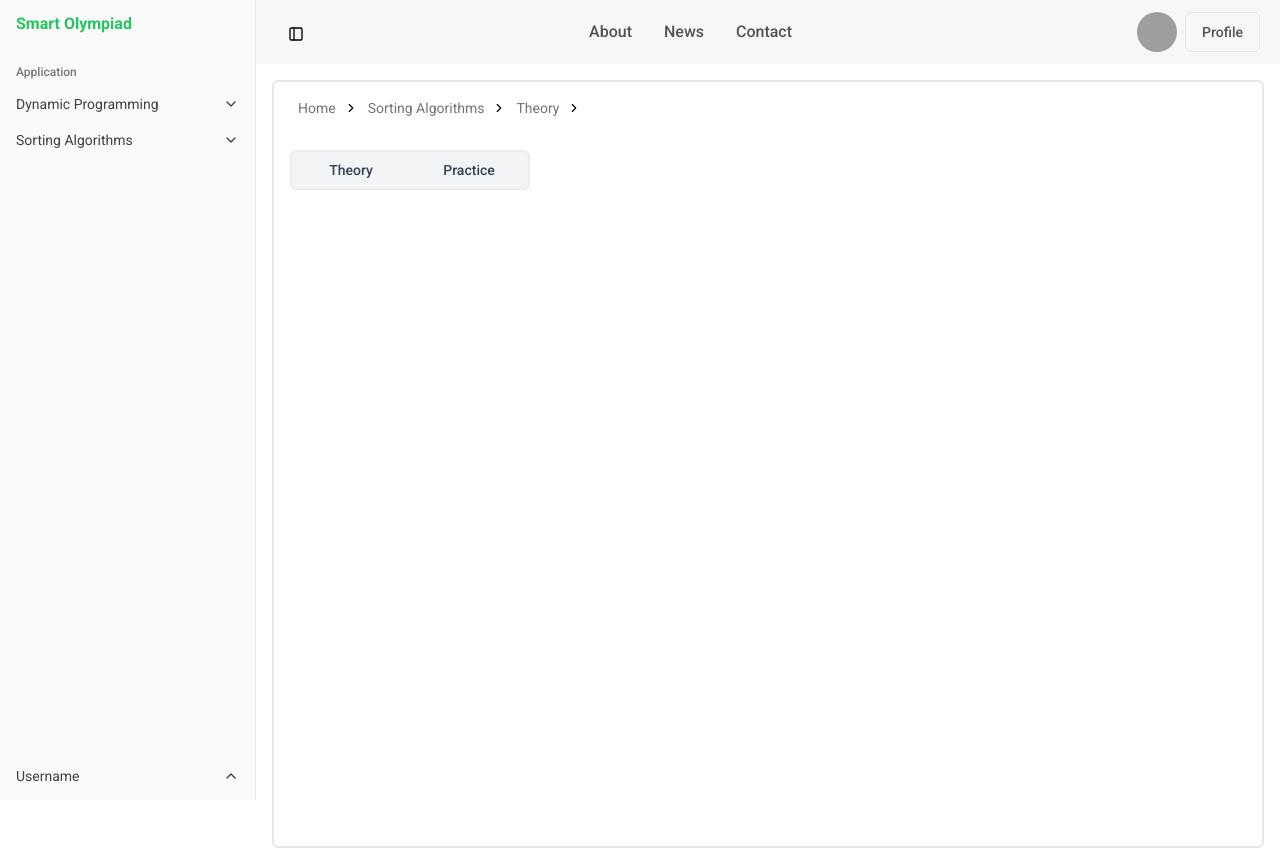
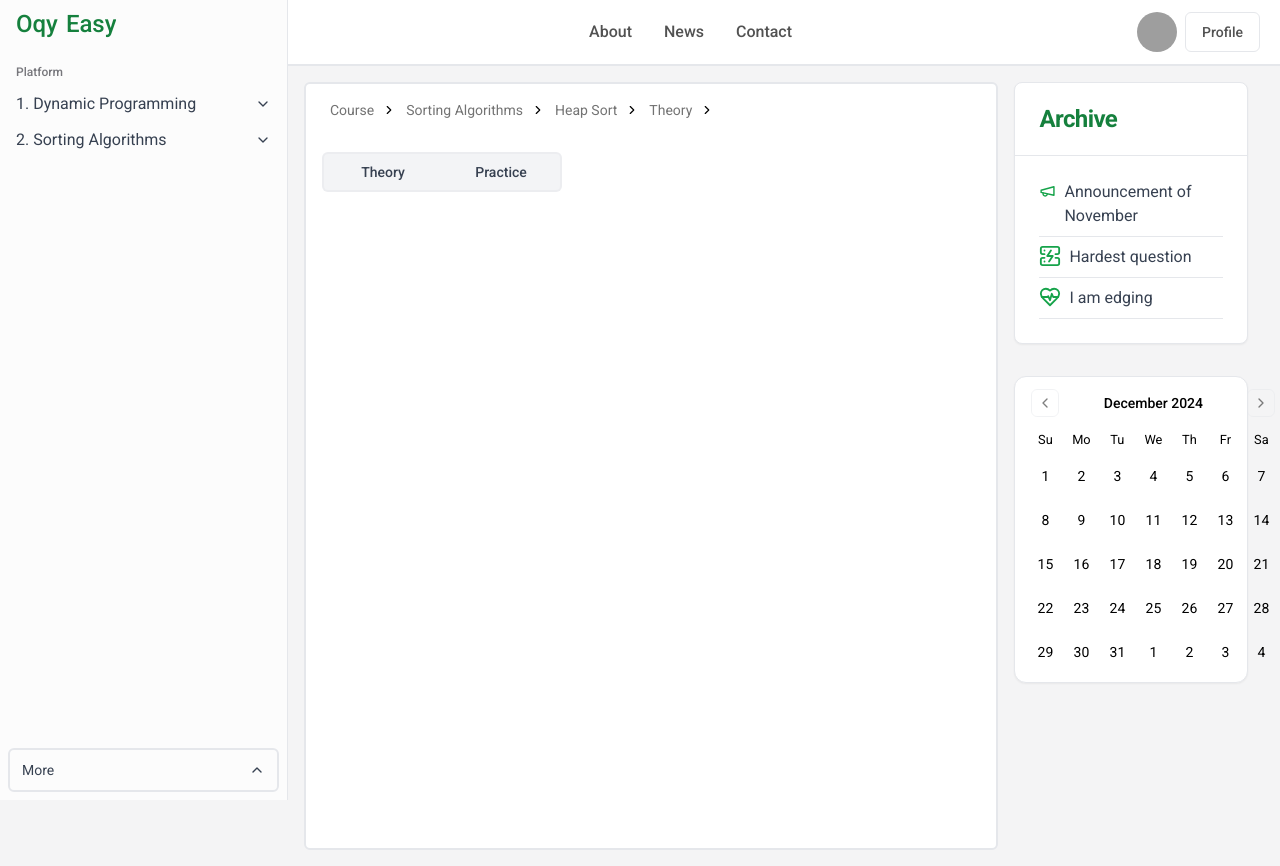
Before and after one commit to margs163/OquEasy, a Next.js app: page / in a window 1280 px wide. Built offline with nearby package versions, Linux system fonts and the light colour scheme; grey boxes are pictures that could not be loaded.

Commit message:
Archive and Calendar sections created

```diff
--- a/app/globals.css
+++ b/app/globals.css
@@ -16,7 +16,7 @@ body {
 @layer base {
   :root {
     --radius: 0.5rem;
-    --sidebar-background: 0 0% 98%;
+    --sidebar-background: 0 0% 99%;
     --sidebar-foreground: 240 5.3% 26.1%;
     --sidebar-primary: 240 5.9% 10%;
     --sidebar-primary-foreground: 0 0% 98%;
--- a/app/layout.js
+++ b/app/layout.js
@@ -13,6 +13,19 @@ import {
   BreadcrumbSeparator,
 } from "@/components/ui/breadcrumb.jsx";
 
+import { Megaphone, ServerCrash, HeartPulse } from "lucide-react";
+
+import {
+  Card,
+  CardContent,
+  CardDescription,
+  CardFooter,
+  CardHeader,
+  CardTitle,
+} from "@/components/ui/card";
+
+import { Calendar } from "@/components/ui/calendar";
+
 export const metadata = {
   title: "Main Page prototype",
   description: "A page prototype of main course page",
@@ -24,19 +37,21 @@ export const roboto = Roboto({
 });
 
 const tabs = [
-  { href: "/#", label: "Home" },
+  { href: "/#", label: "Course" },
   { href: "/algorithms", label: "Sorting Algorithms" },
+  { href: "/heapsort", label: "Heap Sort" },
   { href: "/theory", label: "Theory" },
 ];
 
 export default function RootLayout({ children }) {
   return (
     <html lang="en">
-      <body className={`${roboto.className} antialiased`}>
+      <body className={`${roboto.className} bg-zinc-100 antialiased`}>
         <Navbar />
         <SidebarProvider className="">
           <AppSidebar className="" />
-          <main className=" bg-white p-2 m-4 border-2 border-gray-200 rounded-md w-full">
+          <div className="w-full grid grid-cols-[minmax(0,_0.7fr)_minmax(0,_0.3fr)]">
+            <main className=" col-start-1 col-end-2 bg-white p-2 m-4 border-2 border-gray-200 rounded-md w-full">
               <Breadcrumb className="ml-4 mt-2">
                 <BreadcrumbList>
                   {tabs.map((item, index) => {
@@ -47,7 +62,9 @@ export default function RootLayout({ children }) {
                       >
                         <BreadcrumbItem>
                           <BreadcrumbLink asChild>
-                          <Link href={item.href} className="text-neutral-500">{item.label}</Link>
+                            <Link href={item.href} className="text-neutral-500">
+                              {item.label}
+                            </Link>
                           </BreadcrumbLink>
                         </BreadcrumbItem>
                         <BreadcrumbSeparator />
@@ -56,11 +73,43 @@ export default function RootLayout({ children }) {
                   })}
                 </BreadcrumbList>
               </Breadcrumb>
-            <SidebarTrigger className="flex fixed top-5" />
-            <div className="flex mx-2 mt-8 gap-4">
-              {children}
+              {/* <SidebarTrigger className="flex fixed top-5" /> */}
+              <div className="flex mx-2 mt-8 gap-4">{children}</div>
+            </main>
+            <aside className=" col-start-2 col-end-3 mx-8 mt-4 flex flex-col gap-8">
+              <Card className="bg-white text-gray-700">
+                <CardHeader>
+                  <CardTitle className="text-green-700">Archive</CardTitle>
+                </CardHeader>
+                <hr className="w-full border-1 mb-6" />
+                <CardContent>
+                  <ul className="flex flex-col gap-2">
+                    <li className="flex justify-start gap-2">
+                      <Megaphone size={22} className=" text-green-600" />
+                      <Link href={"#"}>Announcement of November</Link>
+                    </li>
+                    <hr />
+                    <li className="flex justify-start gap-2">
+                      <ServerCrash size={22} className="text-green-600" />
+                      <Link href={"#"}>Hardest question</Link>
+                    </li>
+                    <hr />
+                    <li className="flex justify-start gap-2">
+                      <HeartPulse size={22} className="text-green-600" />
+                      <Link href={"#"}>I am edging</Link>
+                    </li>
+                    <hr />
+                  </ul>
+                </CardContent>
+              </Card>
+              <Calendar
+                mode="single"
+                selected={new Date()}
+                // onSelect={}
+                className=" bg-white rounded-xl border shadow-sm"
+              />
+            </aside>
           </div>
-          </main>
         </SidebarProvider>
       </body>
     </html>
--- a/app/page.js
+++ b/app/page.js
@@ -20,7 +20,7 @@ import Link from "next/link";
 
 export default function Home() {
   return (
-    <div className="w-3/4">
+    <div className=" col-start1 col-end-1">
       <Tabs className="w-full">
         <TabsList
           defaultValue="theory"
@@ -53,17 +53,45 @@ export default function Home() {
               <hr />
               <div className="mt-5 flex flex-col gap-4">
                 <p className="text-lg font-normal leading-loose text-gray-600">
-                  Heap Sort is a <span className="text-green-600">popular and efficient</span> sorting algorithm in
-                  computer programming. Learning how to write the heap sort
-                  algorithm requires knowledge of two types of data structures -
-                  arrays and trees.
+                  Heap Sort is a{" "}
+                  <span className="text-green-600">popular and efficient</span>{" "}
+                  sorting algorithm in computer programming. Learning how to
+                  write the heap sort algorithm requires knowledge of two types
+                  of data structures - arrays and trees.
                 </p>
                 <p className="text-lg font-normal leading-loose text-gray-600">
-                  The initial set of numbers that we want to
-                  sort is stored in an array e.g. <code className="bg-gray-200/80 text-gray-700 text-base p-1 rounded-sm">[10, 3, 76, 34, 23, 32]</code> and
-                  after sorting, we get a sorted array <code className="bg-gray-200/80 text-gray-700 text-base p-1 rounded-sm">[3, 10, 23, 32, 34, 76]</code>.Heap
-                  sort works by visualizing the elements of the array as a
+                  The initial set of numbers that we want to sort is stored in
+                  an array e.g.{" "}
+                  <code className="bg-gray-200/80 text-gray-700 text-base p-1 rounded-sm">
+                    [10, 3, 76, 34, 23, 32]
+                  </code>{" "}
+                  and after sorting, we get a sorted array{" "}
+                  <code className="bg-gray-200/80 text-gray-700 text-base p-1 rounded-sm">
+                    [3, 10, 23, 32, 34, 76]
+                  </code>
+                  .Heap sort works by visualizing the elements of the array as a
                   special kind of complete binary tree called a heap.
+                </p>
+                <hr className="my-4" />
+                <h3 className="text-2xl font-semibold text-green-700">
+                  Relationship between Array Indexes and Tree Elements
+                </h3>
+                <p className="text-lg font-normal leading-loose text-gray-600">
+                  A complete binary tree has an interesting property that we can
+                  use to find the children and parents of any node.
+                </p>
+                <p className="text-lg font-normal leading-loose text-gray-600">
+                  If the index of any element in the array is{" "}
+                  <code className="bg-gray-200/80 text-gray-700 text-base p-1 rounded-sm">
+                    i
+                  </code>
+                  , the element in the index{" "}
+                  <code className="bg-gray-200/80 text-gray-700 text-base p-1 rounded-sm">
+                    2i+1
+                  </code>{" "}
+                  will become the left child and element in <code className="bg-gray-200/80 text-gray-700 text-base p-1 rounded-sm">2i+2</code> index will
+                  become the right child. Also, the parent of any element at
+                  index <code className="bg-gray-200/80 text-gray-700 text-base p-1 rounded-sm">i</code> is given by the lower bound of <code className="bg-gray-200/80 text-gray-700 text-base p-1 rounded-sm">(i-1)/2</code>.
                 </p>
               </div>
             </CardContent>
@@ -71,6 +99,9 @@ export default function Home() {
         </TabsContent>
         <TabsContent value="practice">This is a practice tab</TabsContent>
       </Tabs>
+      <div>
+
+      </div>
     </div>
   );
 }
--- a/app/ui/navbar.js
+++ b/app/ui/navbar.js
@@ -6,16 +6,16 @@ import Link from "next/link";
 
 export default function Navbar() {
   return (
-    <nav className="w-full text-base p-3 bg-gray-100/70 font-medium text-neutral-600 flex items-center justify-center">
+    <nav className="w-full text-base p-3 bg-white font-medium text-neutral-600 flex items-center justify-center border-b-2 border-gray-200">
       <ul className="ml-[16rem] w-full list-none flex justify-center items-center gap-8 px-2">
         <li className="ml-auto">
-          <Link href={"#"}>About</Link>
+          <Link className=" hover:text-green-600" href={"#"}>About</Link>
         </li>
         <li>
-          <Link href={"#"}>News</Link>
+          <Link className=" hover:text-green-600" href={"#"}>News</Link>
         </li>
         <li>
-          <Link href={"#"}>Contact</Link>
+          <Link className=" hover:text-green-600" href={"#"}>Contact</Link>
         </li>
         <li className="flex items-center ml-auto gap-2">
           <Avatar>
@@ -23,7 +23,7 @@ export default function Navbar() {
             <AvatarFallback>CN</AvatarFallback>
           </Avatar>
           <Link href={"#"}>
-            <Button variant="outline" className=" hover:bg-gray-200/80">Profile</Button>
+            <Button variant="outline" className=" hover:bg-gray-100 hover:text-gray-800 hover:border-gray-300">Profile</Button>
           </Link>
         </li>
       </ul>
--- a/components/app-sidebar.jsx
+++ b/components/app-sidebar.jsx
@@ -68,22 +68,23 @@ const sidebarItems = [
 
 export function AppSidebar() {
   return (
-    <Sidebar collapsible="offcanvas" variant="sidebar" className="h-full">
+    <Sidebar collapsible="offcanvas" variant="sidebar" className="h-full text-gray-700 text-lg">
       <SidebarHeader>
         <SidebarMenu>
           <SidebarMenuItem>
             <SidebarMenuButton asChild>
               <Link href="#">
                 {/* <Image src={"/olympiad.png"} width={500} height={500} alt="logo" /> */}
-                <span className="text-base font-semibold text-green-500">Smart Olympiad</span>
+                <span className="text-2xl font-medium text-green-700">Oqy</span>
+                <span className="text-2xl font-medium text-green-700">Easy</span>
               </Link>
             </SidebarMenuButton>
           </SidebarMenuItem>
         </SidebarMenu>
       </SidebarHeader>
       <SidebarContent>
-        <SidebarGroup className="">
-          <SidebarGroupLabel>Application</SidebarGroupLabel>
+        <SidebarGroup className="text-lg">
+          <SidebarGroupLabel>Platform</SidebarGroupLabel>
           <SidebarGroupContent>
             <SidebarMenu>
               {sidebarItems.map((item, index) => {
@@ -91,8 +92,8 @@ export function AppSidebar() {
                   <Collapsible key={index} className="group/collapsible">
                     <SidebarMenuItem>
                       <CollapsibleTrigger asChild>
-                        <SidebarMenuButton className="">
-                          {item.topic}
+                        <SidebarMenuButton className=" text-base">
+                          {`${index + 1}. ${item.topic}`}
                           <ChevronDown className="ml-auto transition-transform group-data-[state=open]/collapsible:rotate-180" />
                         </SidebarMenuButton>
                       </CollapsibleTrigger>
@@ -102,7 +103,7 @@ export function AppSidebar() {
                             return (
                               <SidebarMenuSubItem key={index}>
                                 <SidebarMenuSubButton asChild>
-                                  <Link href="#">{sub}</Link>
+                                  <Link href="#" className="text-base">{sub}</Link>
                                 </SidebarMenuSubButton>
                               </SidebarMenuSubItem>
                             );
@@ -117,14 +118,14 @@ export function AppSidebar() {
           </SidebarGroupContent>
         </SidebarGroup>
       </SidebarContent>
-      <SidebarFooter>
+      <SidebarFooter className="border-2 border-gray-200 rounded-md p-1 m-2">
         <SidebarMenu>
           <SidebarMenuItem>
             <DropdownMenu>
               <DropdownMenuTrigger className="w-full">
                 <SidebarMenuButton asChild>
                   <Link href={"#"}>
-                    <span>Username</span>
+                    <span>More</span>
                     <ChevronUp className="ml-auto" />
                   </Link>
                 </SidebarMenuButton>
--- /dev/null
+++ b/components/ui/calendar.jsx
@@ -0,0 +1,62 @@
+"use client";
+import * as React from "react"
+import { ChevronLeft, ChevronRight } from "lucide-react"
+import { DayPicker } from "react-day-picker"
+
+import { cn } from "@/lib/utils"
+import { buttonVariants } from "@/components/ui/button"
+
+function Calendar({
+  className,
+  classNames,
+  showOutsideDays = true,
+  ...props
+}) {
+  return (
+    (<DayPicker
+      showOutsideDays={showOutsideDays}
+      className={cn("p-3", className)}
+      classNames={{
+        months: "flex flex-col sm:flex-row space-y-4 sm:space-x-4 sm:space-y-0",
+        month: "space-y-4",
+        caption: "flex justify-center pt-1 relative items-center",
+        caption_label: "text-sm font-medium",
+        nav: "space-x-1 flex items-center",
+        nav_button: cn(
+          buttonVariants({ variant: "outline" }),
+          "h-7 w-7 bg-transparent p-0 opacity-50 hover:opacity-100"
+        ),
+        nav_button_previous: "absolute left-1",
+        nav_button_next: "absolute right-1",
+        table: "w-full border-collapse space-y-1",
+        head_row: "flex",
+        head_cell:
+          "text-muted-foreground rounded-md w-9 font-normal text-[0.8rem]",
+        row: "flex w-full mt-2",
+        cell: "h-9 w-9 text-center text-sm p-0 relative [&:has([aria-selected].day-range-end)]:rounded-r-md [&:has([aria-selected].day-outside)]:bg-accent/50 [&:has([aria-selected])]:bg-accent first:[&:has([aria-selected])]:rounded-l-md last:[&:has([aria-selected])]:rounded-r-md focus-within:relative focus-within:z-20",
+        day: cn(
+          buttonVariants({ variant: "ghost" }),
+          "h-9 w-9 p-0 font-normal aria-selected:opacity-100"
+        ),
+        day_range_end: "day-range-end",
+        day_selected:
+          "bg-primary text-primary-foreground hover:bg-primary hover:text-primary-foreground focus:bg-primary focus:text-primary-foreground",
+        day_today: "bg-accent text-accent-foreground",
+        day_outside:
+          "day-outside text-muted-foreground aria-selected:bg-accent/50 aria-selected:text-muted-foreground",
+        day_disabled: "text-muted-foreground opacity-50",
+        day_range_middle:
+          "aria-selected:bg-accent aria-selected:text-accent-foreground",
+        day_hidden: "invisible",
+        ...classNames,
+      }}
+      components={{
+        IconLeft: ({ ...props }) => <ChevronLeft className="h-4 w-4" />,
+        IconRight: ({ ...props }) => <ChevronRight className="h-4 w-4" />,
+      }}
+      {...props} />)
+  );
+}
+Calendar.displayName = "Calendar"
+
+export { Calendar }
--- a/components/ui/sidebar.jsx
+++ b/components/ui/sidebar.jsx
@@ -20,7 +20,7 @@ import {
 
 const SIDEBAR_COOKIE_NAME = "sidebar:state"
 const SIDEBAR_COOKIE_MAX_AGE = 60 * 60 * 24 * 7
-const SIDEBAR_WIDTH = "16rem"
+const SIDEBAR_WIDTH = "18rem"
 const SIDEBAR_WIDTH_MOBILE = "18rem"
 const SIDEBAR_WIDTH_ICON = "5rem"
 const SIDEBAR_KEYBOARD_SHORTCUT = "b"
--- a/package.json
+++ b/package.json
@@ -20,10 +20,12 @@
     "@radix-ui/react-tooltip": "^1.1.4",
     "class-variance-authority": "^0.7.1",
     "clsx": "^2.1.1",
+    "date-fns": "^3.6.0",
     "lucide": "^0.462.0",
     "lucide-react": "^0.462.0",
     "next": "15.0.3",
     "react": "19.0.0-rc-66855b96-20241106",
+    "react-day-picker": "^8.10.1",
     "react-dom": "19.0.0-rc-66855b96-20241106",
     "tailwind-merge": "^2.5.5",
     "tailwindcss-animate": "^1.0.7"
```
Also changed, not shown: 1 other file (tests, documents, lock files or other folders). Lines whose indentation alone changed are shown as unchanged.
